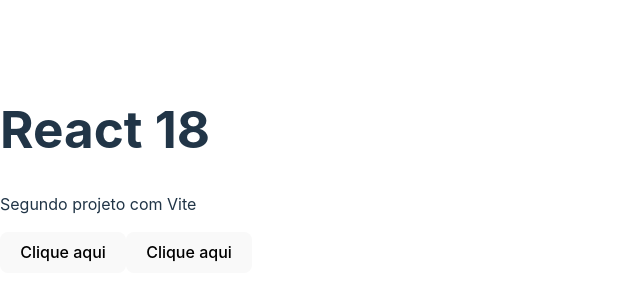
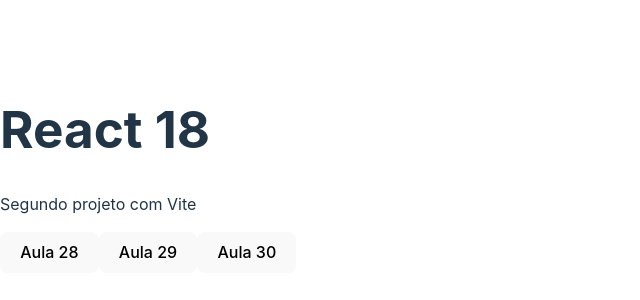
Before and after one commit to CodeCraft-LTDA/react18-segundo-projeto-vite, a React (Vite) app: page / in a window 1280 px wide. Shown: the part 230-530 px from the top of the page, without its empty margins (0-640 px from the left). Built offline with nearby package versions, Linux system fonts and the light colour scheme.

Commit message:
Aula 30 Passando eventos como props

```diff
--- a/src/App.tsx
+++ b/src/App.tsx
@@ -1,3 +1,5 @@
+import { Button } from "./components/Button";
+
 const App = () => {
   // function clicou() {
   //   alert('Clicou');
@@ -12,9 +14,11 @@
       <h1>React 18</h1>
       <p>Segundo projeto com Vite</p>
       {/* <button onClick={clicou}>Clique aqui</button> */}
-      <button onClick={() => alert("clicou aqui")}>Clique aqui</button>
+      <button onClick={() => alert("clicou aqui")}>Aula 28</button>
 
-      <button onClick={() => handleClick("Teste")}>Clique aqui</button>
+      <button onClick={() => handleClick("Teste")}>Aula 29</button>
+
+      <Button label="Aula 30" onClick={() => handleClick("TEste")} />
     </div>
   );
 }
--- /dev/null
+++ b/src/components/Button.tsx
@@ -0,0 +1,10 @@
+type Props = {
+    label: string;
+    onClick: () => void;
+}
+
+export function Button({label, onClick}: Props) {
+    return (
+        <button onClick={onClick}>{label}</button>
+    )
+}
```
